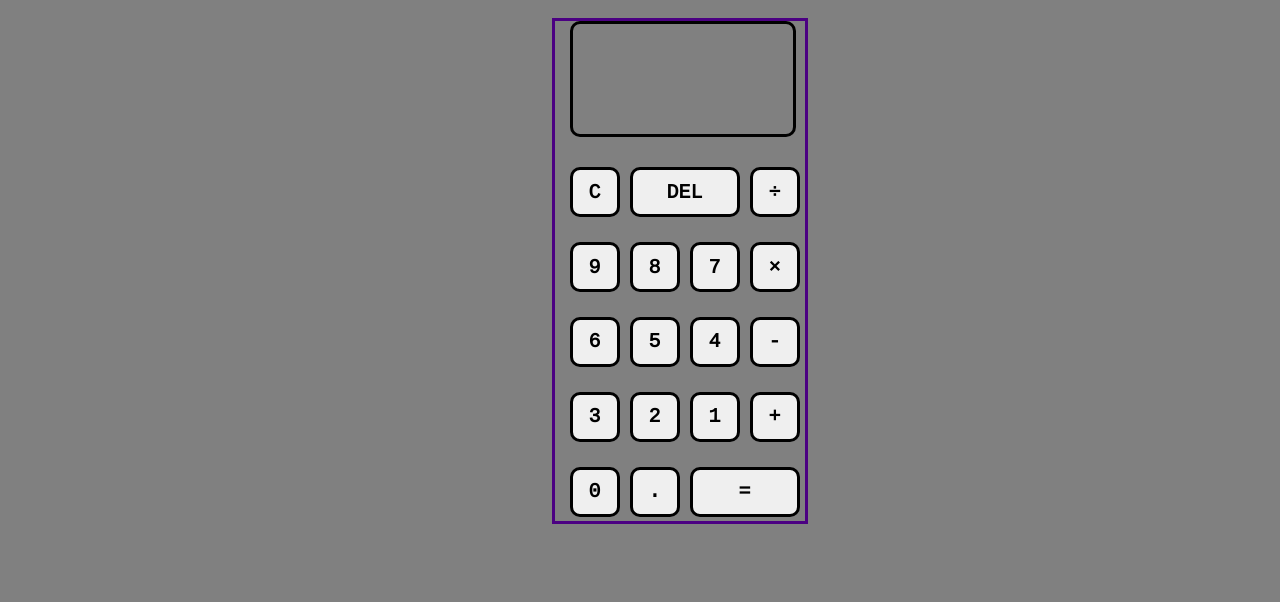
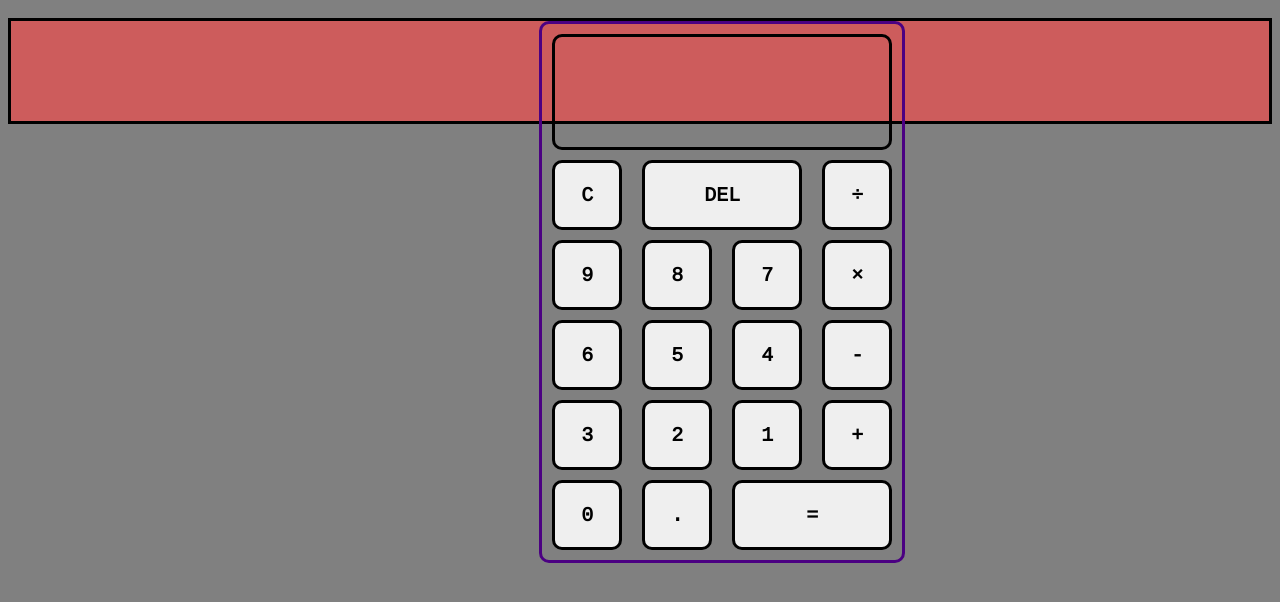
Before and after one commit to shayne243/Web-Calculator, a plain HTML site: page index.html in a window 1280 px wide. Shown: the part 70-672 px from the top of the page. Drawn offline with Linux system fonts and the light colour scheme.

Commit message:
spacing between buttons

```diff
--- a/styles.css
+++ b/styles.css
@@ -12,29 +12,35 @@ body {
     text-align: center;
     background-color: indianred;
     position: relative;
+    border: solid;
+    height: 100px;
 }
 #main-calulator-div {
     border: indigo solid;
     display: grid;
-    grid-template-columns: repeat(4, 40px);
+    grid-template-columns: repeat(4, auto);
     grid-template-rows: auto;
-    gap: 20px;
+
     justify-content: center;
-    width: 250px;
-    height: 500px;
+    width: auto;
+    height: auto;
     position: absolute;
-    left: 43%;
+    left: 42%;
+    border-radius: 10px;
 }
 #result-area {
     grid-column: 1/5;
     grid-row: 1/3;
-    width: 220px;
+    width: auto;
     height: 110px;
 }
 .calc {
+    margin-left: 10px;
+    margin-right: 10px;
+    margin-bottom: 10px;
     border: solid;
-    height: 50px;
-    width: 50px;
+    height: 70px;
+    width: 70px;
     border-radius: 10px;
     font-family: Cousine, monospace;
     font-weight: bold;
@@ -42,9 +48,12 @@ body {
 }
 #delete-button {
     grid-column: 2/4;
-    width: 110px;
+    width: auto;
 }
 #equals-button {
     grid-column: 3/5;
-    width: 110px;
+    width: auto;
 }
+#result-area {
+    margin-top: 10px;
+}
```
